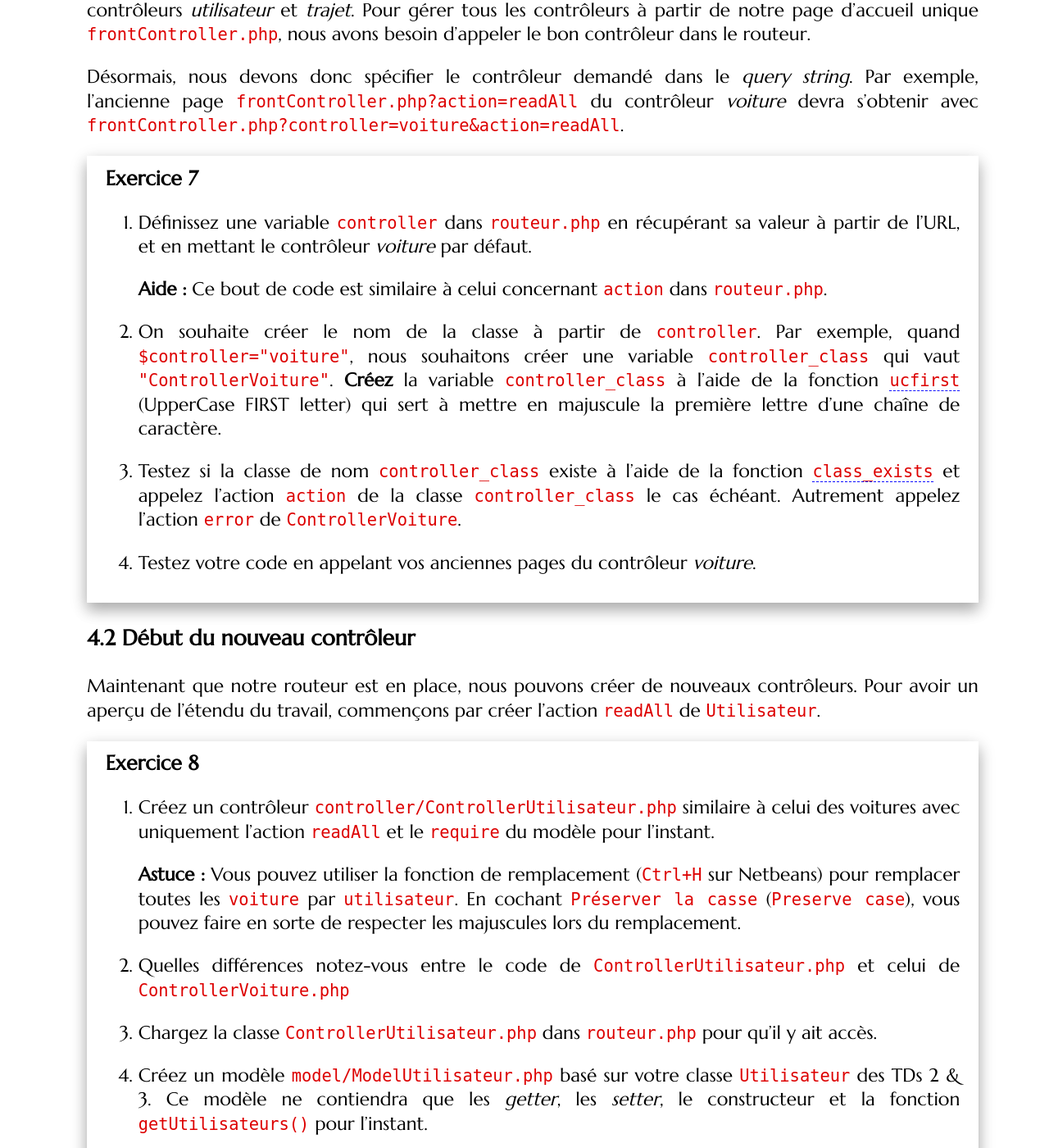
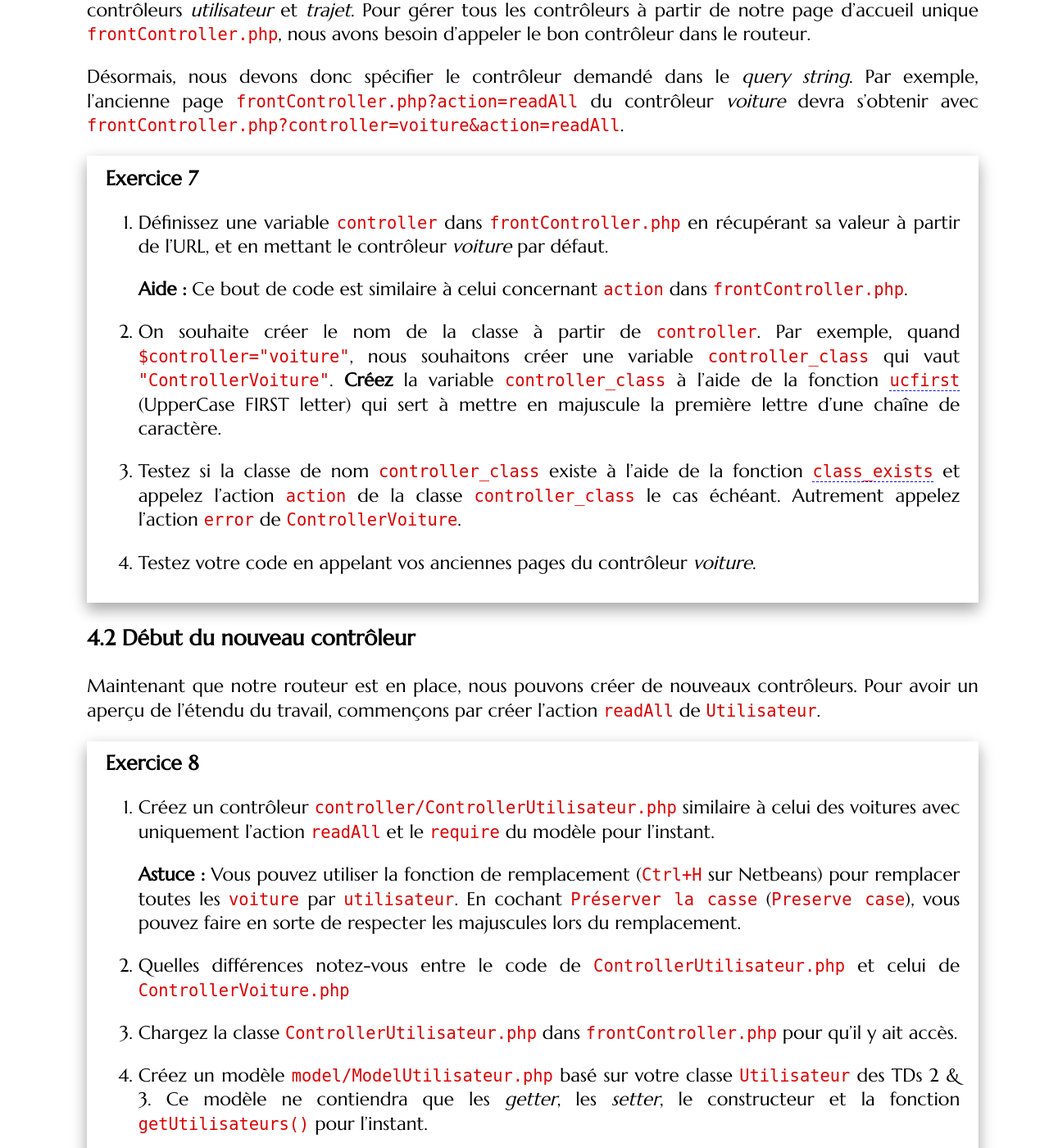
Before and after one commit to romainlebreton/R3.01-DeveloppementWeb, a Jekyll site: the page built from tutorials/tutorial6.md, in a window 1280 px wide and 1400 px high, scrolled down 6333 px. Shown: the whole window at 82% size. Built offline with Jekyll 4.4.1, drawn with Linux system fonts in a browser that asks for light colours; some web fonts are replaced; some of the changed text lies outside the part shown.

Commit message:
routeur -> frontController

````diff
--- a/tutorials/tutorial6.md
+++ b/tutorials/tutorial6.md
@@ -48,7 +48,7 @@ que s'il était arrivé sur `frontController.php?action=readAll`.
 <div class="exercise">
 
 1. Si aucun paramètre n'est donné dans l'URL, initialisons la variable `action`
-   avec la chaîne de caractères `readAll` dans `routeur.php`.
+   avec la chaîne de caractères `readAll` dans `frontController.php`.
    Utilisez la fonction `isset($_GET['action'])` qui teste si la variable
    `$_GET['action']` a été initialisée, ce qui est le cas si et seulement si une
    variable `action` a été donnée dans l'URL.
@@ -245,7 +245,7 @@ formulaire de mise à jour. Pour cela :
       vous pouvez rajouter l'information dans l'URL avec
 
       ```html?start_inline=1
-      <form method="post" action='routeur.php?action=created'>
+      <form method="post" action='frontController.php?action=created'>
       ```
       -->
 
@@ -314,11 +314,11 @@ string*. Par exemple, l'ancienne page `frontController.php?action=readAll` du co
 
 <div class="exercise">
 
-1. Définissez une variable `controller` dans `routeur.php` en récupérant sa
+1. Définissez une variable `controller` dans `frontController.php` en récupérant sa
 valeur à partir de l'URL, et en mettant le contrôleur *voiture* par défaut.
 
    **Aide :** Ce bout de code est similaire à celui concernant `action` dans
-  `routeur.php`.
+  `frontController.php`.
 
 2. On souhaite créer le nom de la classe à partir de `controller`. Par exemple,
    quand `$controller="voiture"`, nous souhaitons créer une variable
@@ -357,7 +357,7 @@ l'action `readAll` de `Utilisateur`.
 1. Quelles différences notez-vous entre le code de `ControllerUtilisateur.php` et
    celui de `ControllerVoiture.php`
 
-1. Chargez la classe `ControllerUtilisateur.php` dans `routeur.php` pour qu'il y
+1. Chargez la classe `ControllerUtilisateur.php` dans `frontController.php` pour qu'il y
    ait accès.
 
 2. Créez un modèle `model/ModelUtilisateur.php` basé sur votre classe
````
